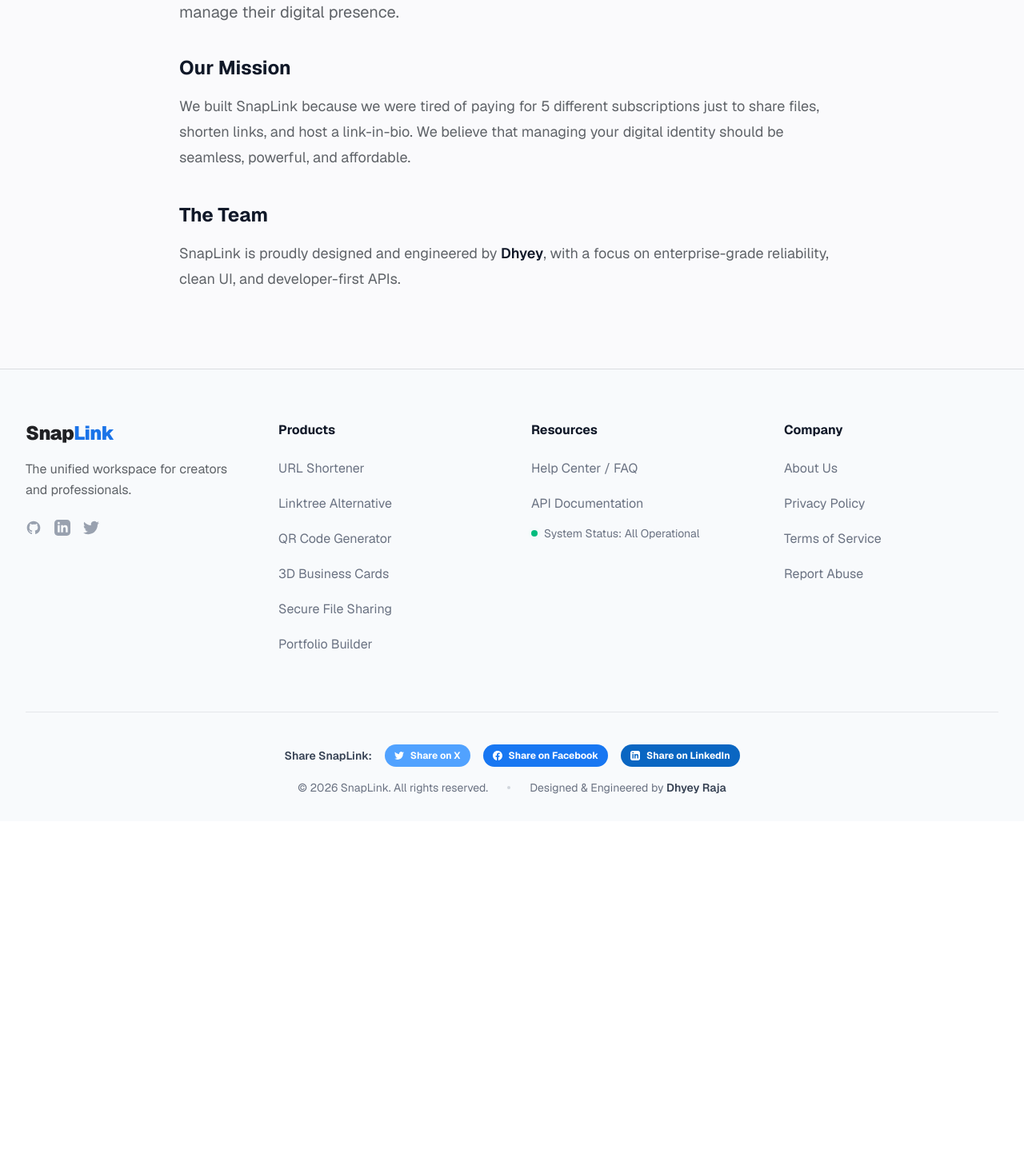
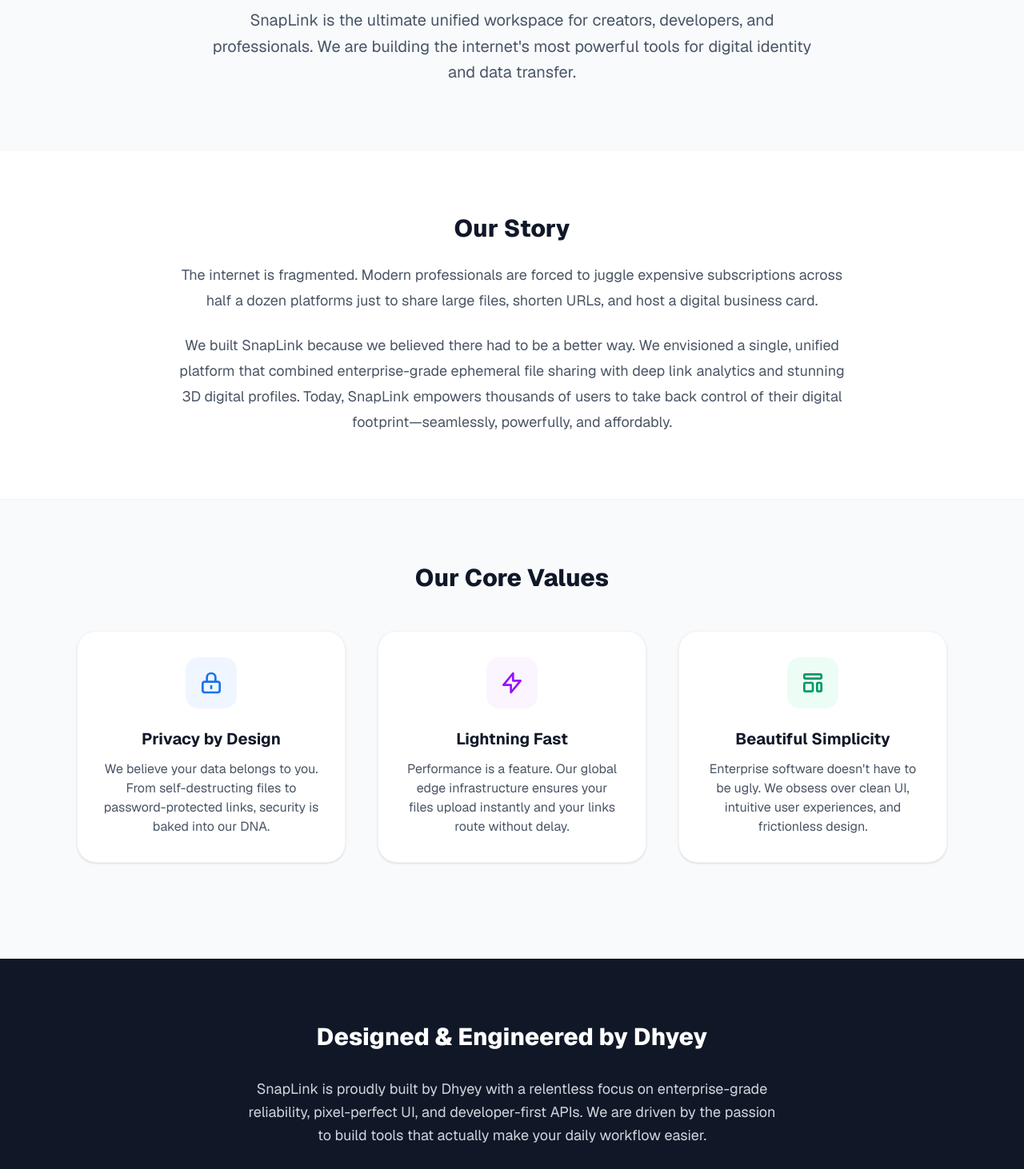
Before and after one commit to dhyey0904/snaplink, a Next.js app in the folder frontend/: page /about in a window 1280 px wide. Shown: the part 268-1730 px from the top of the page at 80% size. Before the commit the page ends 1295 px from the top, so only its background shows below. Built offline with nearby package versions, Linux system fonts and the light colour scheme.

Commit message:
Brand: Redesign About page with professional hero section, core company values, and founder spotlight

```diff
--- a/frontend/src/app/about/page.tsx
+++ b/frontend/src/app/about/page.tsx
@@ -1,22 +1,102 @@
+import React from 'react';
 import Navbar from '@/components/Navbar';
 import Footer from '@/components/Footer';
+import type { Metadata } from 'next';
 
-export default function Page() {
+export const metadata: Metadata = {
+  title: "About Us | SnapLink",
+  description: "Learn about SnapLink's mission to unify digital identity, secure file sharing, and link management for modern professionals.",
+  alternates: {
+    canonical: "https://www.snaplinks.in/about",
+  },
+};
+
+export default function AboutPage() {
   return (
-    <div className="min-h-screen bg-[#fafafc] flex flex-col font-sans">
+    <div className="min-h-screen bg-slate-50 flex flex-col font-sans selection:bg-[#1a73e8] selection:text-white">
       <Navbar />
 
-      <main className="flex-1 w-full max-w-4xl mx-auto px-4 sm:px-6 lg:px-8 py-16 lg:py-24">
-        <h1 className="text-4xl md:text-5xl font-black text-[#202124] tracking-tight mb-8">About Us</h1>
-        <div className="prose prose-lg prose-blue max-w-none text-[#5f6368]">
+      <main className="flex-1 w-full pt-32 pb-24">
 
-          <p className="text-xl mb-6">SnapLink is the ultimate unified workspace for creators, developers, and professionals to manage their digital presence.</p>
-          <h2 className="text-2xl font-bold text-gray-900 mt-10 mb-4">Our Mission</h2>
-          <p className="mb-6">We built SnapLink because we were tired of paying for 5 different subscriptions just to share files, shorten links, and host a link-in-bio. We believe that managing your digital identity should be seamless, powerful, and affordable.</p>
-          <h2 className="text-2xl font-bold text-gray-900 mt-10 mb-4">The Team</h2>
-          <p>SnapLink is proudly designed and engineered by <strong>Dhyey</strong>, with a focus on enterprise-grade reliability, clean UI, and developer-first APIs.</p>
+        {/* Hero Section */}
+        <section className="max-w-5xl mx-auto px-4 sm:px-6 lg:px-8 text-center mb-20">
+          <h1 className="text-5xl md:text-6xl font-black text-gray-900 tracking-tight mb-6">
+            Simplifying the <span className="text-[#1a73e8]">Digital World</span>
+          </h1>
+          <p className="text-xl text-gray-600 max-w-3xl mx-auto leading-relaxed">
+            SnapLink is the ultimate unified workspace for creators, developers, and professionals.
+            We are building the internet's most powerful tools for digital identity and data transfer.
+          </p>
+        </section>
 
-        </div>
+        {/* Story Section */}
+        <section className="bg-white py-20 border-y border-gray-100">
+          <div className="max-w-4xl mx-auto px-4 sm:px-6 lg:px-8">
+            <h2 className="text-3xl font-extrabold text-gray-900 mb-6 text-center">Our Story</h2>
+            <div className="prose prose-lg prose-blue max-w-none text-gray-600 text-center mx-auto">
+              <p>
+                The internet is fragmented. Modern professionals are forced to juggle expensive subscriptions
+                across half a dozen platforms just to share large files, shorten URLs, and host a digital business card.
+              </p>
+              <p>
+                We built SnapLink because we believed there had to be a better way. We envisioned a single,
+                unified platform that combined enterprise-grade ephemeral file sharing with deep link analytics
+                and stunning 3D digital profiles. Today, SnapLink empowers thousands of users to take back
+                control of their digital footprint—seamlessly, powerfully, and affordably.
+              </p>
+            </div>
+          </div>
+        </section>
+
+        {/* Core Values Section */}
+        <section className="max-w-6xl mx-auto px-4 sm:px-6 lg:px-8 py-20">
+          <h2 className="text-3xl font-extrabold text-gray-900 mb-12 text-center">Our Core Values</h2>
+
+          <div className="grid grid-cols-1 md:grid-cols-3 gap-10">
+            {/* Value 1 */}
+            <div className="bg-white p-8 rounded-3xl shadow-sm border border-gray-100 text-center hover:shadow-md transition-shadow">
+              <div className="w-16 h-16 mx-auto bg-blue-50 text-[#1a73e8] rounded-2xl flex items-center justify-center mb-6">
+                <svg className="w-8 h-8" fill="none" stroke="currentColor" viewBox="0 0 24 24"><path strokeLinecap="round" strokeLinejoin="round" strokeWidth="2" d="M12 15v2m-6 4h12a2 2 0 002-2v-6a2 2 0 00-2-2H6a2 2 0 00-2 2v6a2 2 0 002 2zm10-10V7a4 4 0 00-8 0v4h8z"></path></svg>
+              </div>
+              <h3 className="text-xl font-bold text-gray-900 mb-3">Privacy by Design</h3>
+              <p className="text-gray-600">We believe your data belongs to you. From self-destructing files to password-protected links, security is baked into our DNA.</p>
+            </div>
+
+            {/* Value 2 */}
+            <div className="bg-white p-8 rounded-3xl shadow-sm border border-gray-100 text-center hover:shadow-md transition-shadow">
+              <div className="w-16 h-16 mx-auto bg-purple-50 text-purple-600 rounded-2xl flex items-center justify-center mb-6">
+                <svg className="w-8 h-8" fill="none" stroke="currentColor" viewBox="0 0 24 24"><path strokeLinecap="round" strokeLinejoin="round" strokeWidth="2" d="M13 10V3L4 14h7v7l9-11h-7z"></path></svg>
+              </div>
+              <h3 className="text-xl font-bold text-gray-900 mb-3">Lightning Fast</h3>
+              <p className="text-gray-600">Performance is a feature. Our global edge infrastructure ensures your files upload instantly and your links route without delay.</p>
+            </div>
+
+            {/* Value 3 */}
+            <div className="bg-white p-8 rounded-3xl shadow-sm border border-gray-100 text-center hover:shadow-md transition-shadow">
+              <div className="w-16 h-16 mx-auto bg-emerald-50 text-emerald-600 rounded-2xl flex items-center justify-center mb-6">
+                <svg className="w-8 h-8" fill="none" stroke="currentColor" viewBox="0 0 24 24"><path strokeLinecap="round" strokeLinejoin="round" strokeWidth="2" d="M4 5a1 1 0 011-1h14a1 1 0 011 1v2a1 1 0 01-1 1H5a1 1 0 01-1-1V5zM4 13a1 1 0 011-1h6a1 1 0 011 1v6a1 1 0 01-1 1H5a1 1 0 01-1-1v-6zM16 13a1 1 0 011-1h2a1 1 0 011 1v6a1 1 0 01-1 1h-2a1 1 0 01-1-1v-6z"></path></svg>
+              </div>
+              <h3 className="text-xl font-bold text-gray-900 mb-3">Beautiful Simplicity</h3>
+              <p className="text-gray-600">Enterprise software doesn't have to be ugly. We obsess over clean UI, intuitive user experiences, and frictionless design.</p>
+            </div>
+          </div>
+        </section>
+
+        {/* The Team / Founder Section */}
+        <section className="bg-gray-900 py-20 text-white mt-10">
+          <div className="max-w-4xl mx-auto px-4 sm:px-6 lg:px-8 text-center">
+            <h2 className="text-3xl font-extrabold mb-8">Designed & Engineered by Dhyey</h2>
+            <p className="text-lg text-gray-300 max-w-2xl mx-auto mb-10 leading-relaxed">
+              SnapLink is proudly built by Dhyey with a relentless focus on enterprise-grade reliability,
+              pixel-perfect UI, and developer-first APIs. We are driven by the passion to build tools
+              that actually make your daily workflow easier.
+            </p>
+            <a href="https://github.com/dhyey" target="_blank" rel="noopener noreferrer" className="inline-block bg-white text-gray-900 px-8 py-3 rounded-full font-bold shadow-lg hover:bg-gray-100 transition-colors">
+              Follow on GitHub
+            </a>
+          </div>
+        </section>
+
       </main>
 
       <Footer />
```
